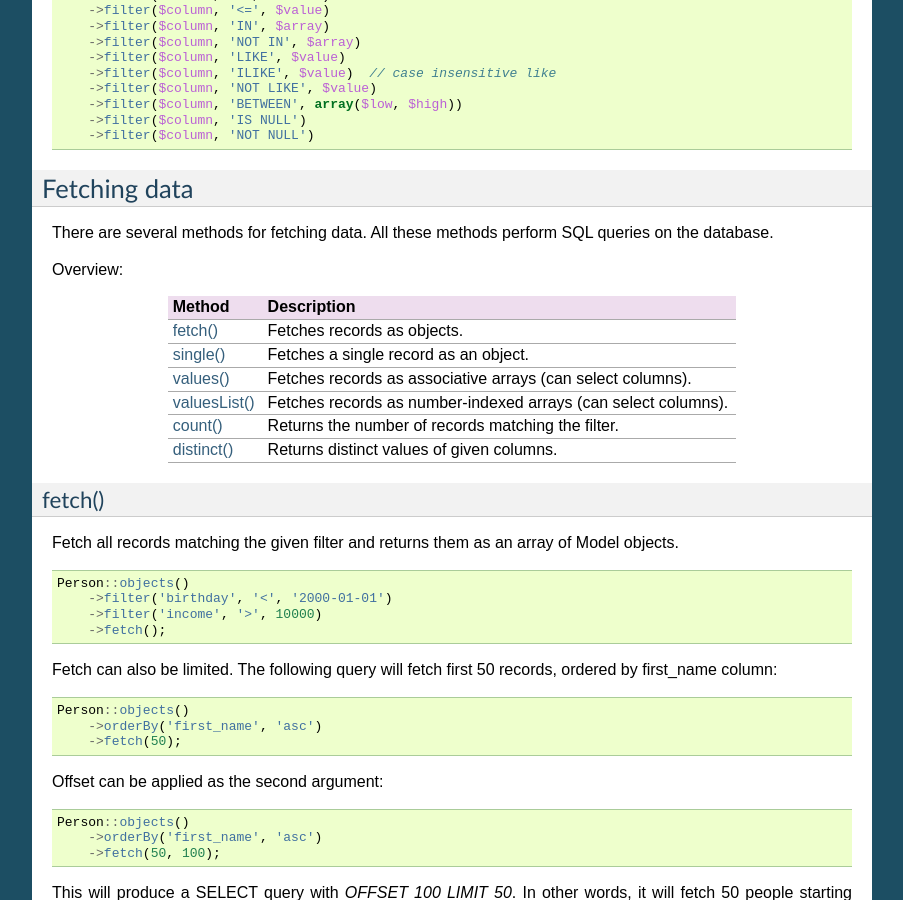
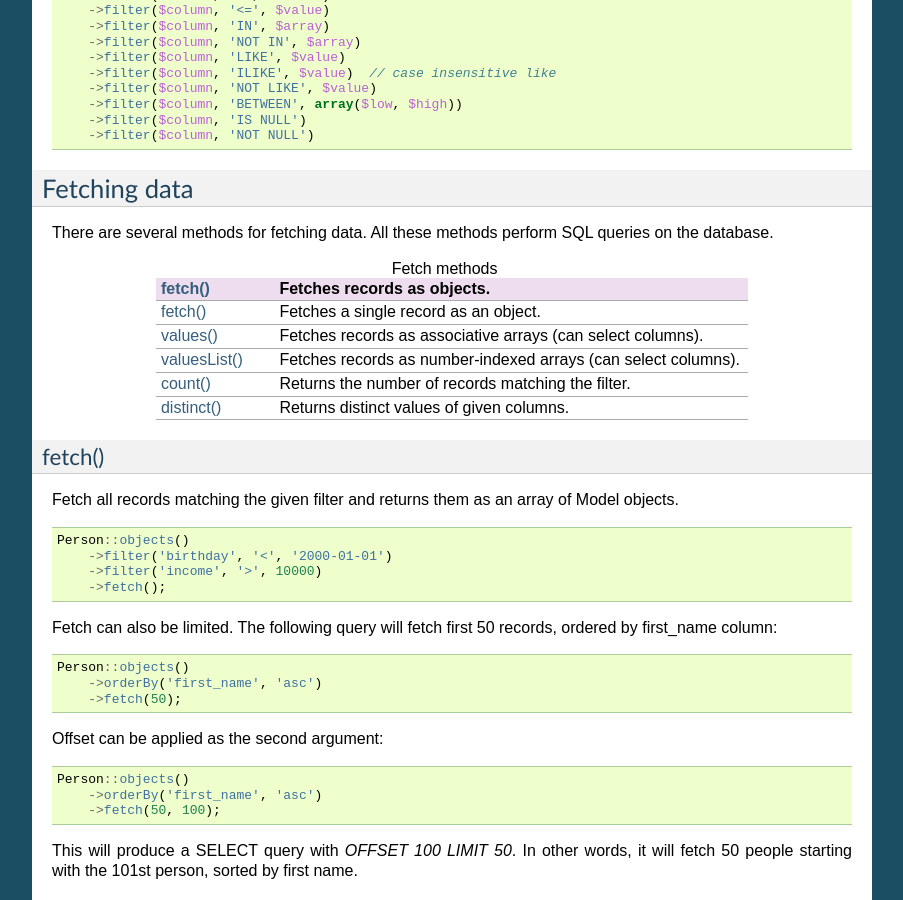
Before and after one commit to ihabunek/phormium, a Sphinx documentation site: the page built from docs/usage.rst, in a window 1280 px wide and 900 px high, scrolled down 1299 px. Shown: the whole window, without its empty margins (198-1101 px from the left). Built offline with Sphinx 7.4.7, drawn with Linux system fonts in a browser that asks for light colours.

Commit message:
Replaced grid table with list table (easier to edit).

```diff
--- a/docs/usage.rst
+++ b/docs/usage.rst
@@ -105,23 +105,22 @@ Fetching data
 There are several methods for fetching data. All these methods perform SQL
 queries on the database.
 
-Overview:
+.. list-table:: Fetch methods
+   :widths: 20 80
+   :header-rows: 1
 
-+-----------------+---------------------------------------------------------------+
-| Method          | Description                                                   |
-+=================+===============================================================+
-| `fetch()`_      | Fetches records as objects.                                   |
-+-----------------+---------------------------------------------------------------+
-| `single()`_     | Fetches a single record as an object.                         |
-+-----------------+---------------------------------------------------------------+
-| `values()`_     | Fetches records as associative arrays (can select columns).   |
-+-----------------+---------------------------------------------------------------+
-| `valuesList()`_ | Fetches records as number-indexed arrays (can select columns).|
-+-----------------+---------------------------------------------------------------+
-| `count()`_      | Returns the number of records matching the filter.            |
-+-----------------+---------------------------------------------------------------+
-| `distinct()`_   | Returns distinct values of given columns.                     |
-+-----------------+---------------------------------------------------------------+
+   * - `fetch()`_
+     - Fetches records as objects.
+   * - `fetch()`_
+     - Fetches a single record as an object.
+   * - `values()`_
+     - Fetches records as associative arrays (can select columns).
+   * - `valuesList()`_
+     - Fetches records as number-indexed arrays (can select columns).
+   * - `count()`_
+     - Returns the number of records matching the filter.
+   * - `distinct()`_
+     - Returns distinct values of given columns.
 
 fetch()
 ~~~~~~~
```
